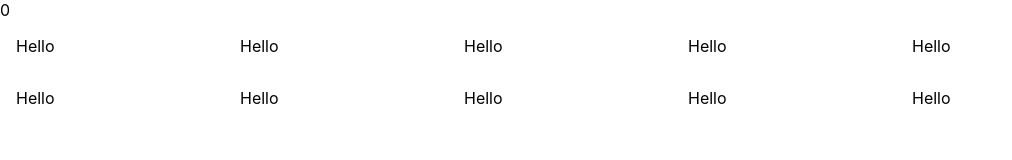
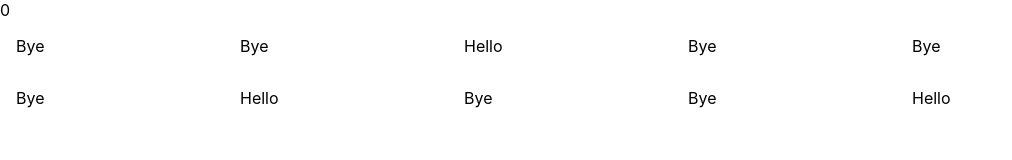
Before and after one commit to jwong65/React-A-Mole, a React (Create React App) app in the folder react_a_mole/: page / in a window 1280 px wide. Shown: the top 160 px of the page, without its empty margins (0-1012 px from the left). Built offline with nearby package versions, Linux system fonts and the light colour scheme.

Commit message:
Added the imports that were absent in Container and mole in useEffect and State

```diff
--- a/react_a_mole/src/components/Mole.js
+++ b/react_a_mole/src/components/Mole.js
@@ -1,5 +1,5 @@
 import React from 'react'
-import { useState } from 'react'
+import { useEffect } from 'react'
 import MoleImg from '../mole.png'
 
 export default function Mole(props) {
--- a/react_a_mole/src/components/MoleContainer.js
+++ b/react_a_mole/src/components/MoleContainer.js
@@ -2,7 +2,7 @@ import React, { useState } from 'react'
 import Mole from './Mole'
 import EmptySlot from './EmptySlot'
 
-function MoleContainer(){
+function MoleContainer(props){
     // This is the useState for the hole whether it is above or below ground.
   let [displayMoleHole, setMoleHole] = useState(false)
   //Function need to handle the score
@@ -19,7 +19,7 @@ function MoleContainer(){
     return(
         <div style={{'display': 'inline-block', 'width': '15vw', 'margin': '1em'}}>
           {/* {displayMole} */}
-          Hello
+          {displayMole}
         </div>
     )
 
```
